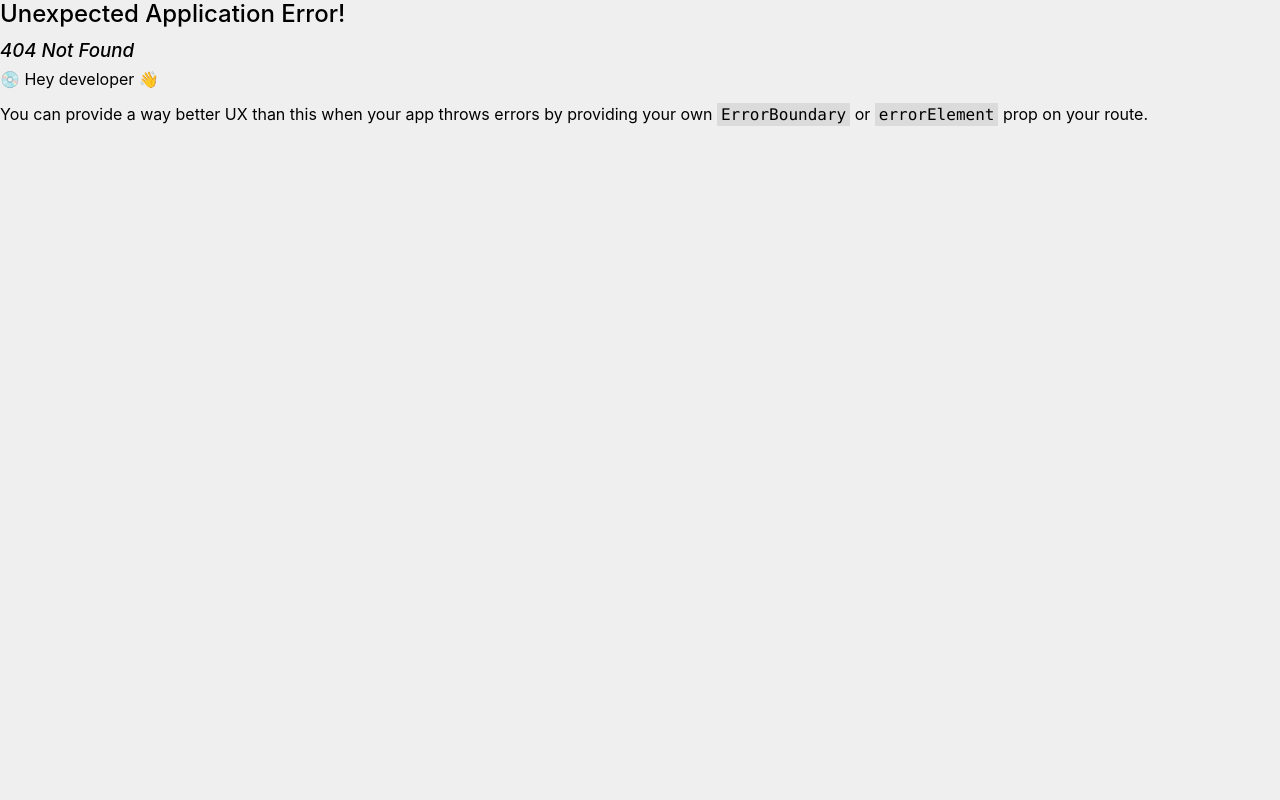
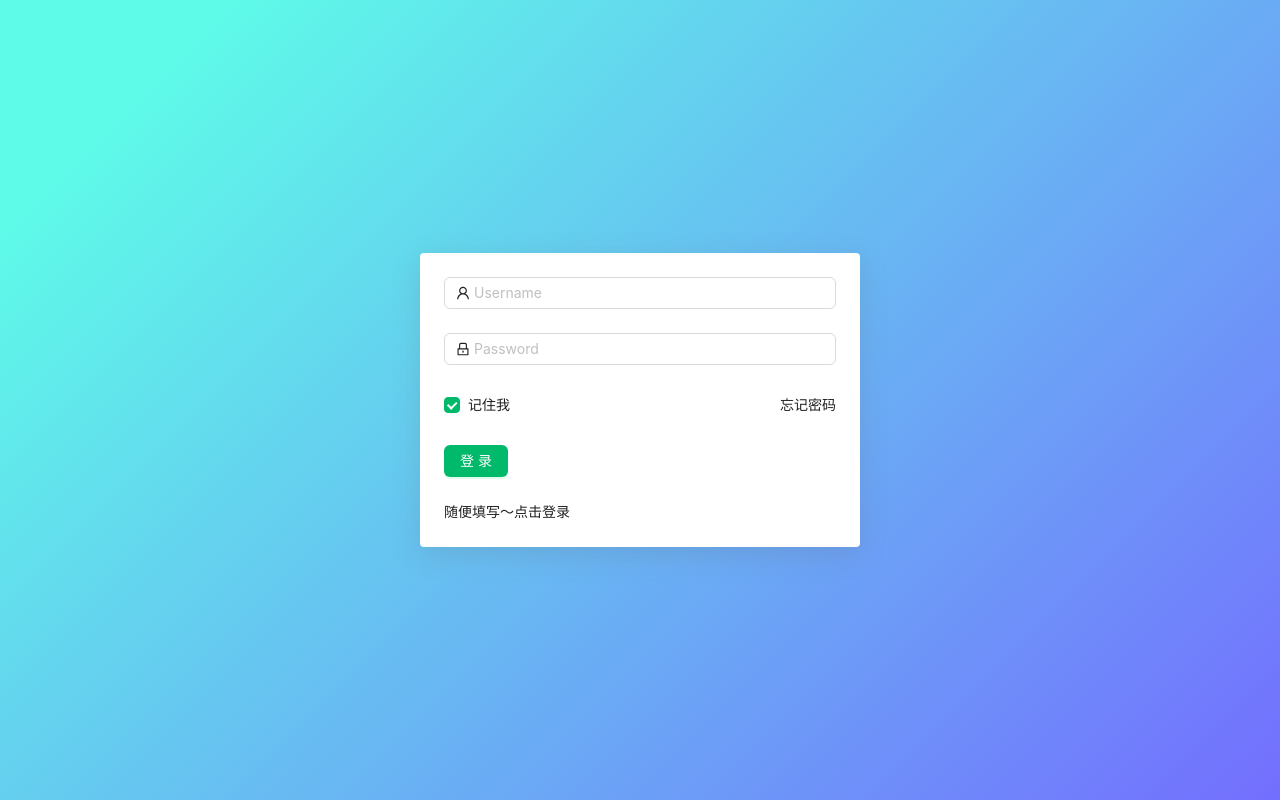
Before and after one commit to yellowsae/react-template, a React (Vite) app: page /login in a window 1280 px wide. Before the commit this address had no page. Built offline with nearby package versions, Linux system fonts and the light colour scheme.

Commit message:
chore♻️:  add test axios page show

```diff
--- a/package.json
+++ b/package.json
@@ -10,6 +10,7 @@
     "preview": "vite preview"
   },
   "dependencies": {
+    "@ant-design/icons": "^5.1.4",
     "antd": "^5.6.4",
     "axios": "^1.4.0",
     "dayjs": "^1.11.9",
--- a/src/api/hotNewsApi/index.ts
+++ b/src/api/hotNewsApi/index.ts
@@ -1,16 +1,9 @@
-import useSWR from 'swr'
 import { httpClient } from '@/utils/request'
-import { NewItem } from './types'
 
-export const useFetchHotNews = (type: string) => {
-  const { data, isValidating } = useSWR(`/new?type=${type}`, (url) =>
-    httpClient.get<{ list: NewItem[] }>(url, {
-      successCode: 200,
-    })
-  )
-
+export const useFetchHotNews = () => {
+  const { data } = httpClient.get('/news').then((res) => res.data)
   return {
-    hotNews: data?.data.list,
-    isValidating,
+    hotNews: data,
+    // isValidating,
   }
 }
--- /dev/null
+++ b/src/components/ErrorBoundary/index.tsx
@@ -0,0 +1,17 @@
+import { useRouteError } from 'react-router-dom'
+
+const ErrorBoundary = () => {
+  const error = useRouteError() as any
+
+  return (
+    <div style={{ padding: "12px" }}>
+      <h1>Oops!</h1>
+      <p>Sorry, an unexpected error has occurred.</p>
+      <p>
+        <i>{error?.statusText || error?.message}</i>
+      </p>
+    </div>
+  )
+}
+
+export default ErrorBoundary
--- a/src/pages/HotNews/index.tsx
+++ b/src/pages/HotNews/index.tsx
@@ -16,7 +16,9 @@ const NAVS = [
 const HotNews = () => {
   const [active, setActive] = useState(NAVS[0].id)
 
-  const { hotNews, isValidating } = useFetchHotNews(active)
+  const { hotNews, isValidating } = useFetchHotNews()
+
+  console.log(hotNews, 'hotNews')
 
   return (
     <div style={{ height: '100%', display: 'flex', flexDirection: 'column' }}>
--- /dev/null
+++ b/src/pages/Login/index.module.scss
@@ -0,0 +1,14 @@
+.login_page {
+  display: flex;
+  justify-content: center;
+  align-items: center;
+  height: 100vh;
+  background-image: linear-gradient( 135deg, #5EFCE8 10%, #736EFE 100%);
+  .login_form {
+    padding: 24px;
+    width: 440px;
+    border-radius: 4px;
+    box-shadow: rgba(100, 100, 111, 0.2) 0px 7px 29px 0px;
+    background: #fff;
+  }
+}
--- /dev/null
+++ b/src/pages/Login/index.tsx
@@ -0,0 +1,56 @@
+import { useNavigate } from 'react-router-dom'
+import { Button, Checkbox, Form, Input } from 'antd'
+import { LockOutlined, UserOutlined } from '@ant-design/icons'
+import styles from './index.module.scss'
+
+const Login = () => {
+  const navigate = useNavigate()
+
+  const onFinish = (values: any) => {
+    console.log('Received values of form: ', values)
+    navigate('/home')
+  }
+
+  return (
+    <div className={styles.login_page}>
+      <Form
+        name="normal_login"
+        className={styles.login_form}
+        initialValues={{ remember: true }}
+        onFinish={onFinish}
+      >
+        <Form.Item
+          name="username"
+          rules={[{ required: true, message: 'Please input your Username!' }]}
+        >
+          <Input prefix={<UserOutlined />} placeholder="Username" />
+        </Form.Item>
+        <Form.Item
+          name="password"
+          rules={[{ required: true, message: 'Please input your Password!' }]}
+        >
+          <Input prefix={<LockOutlined />} type="password" placeholder="Password" />
+        </Form.Item>
+        <Form.Item>
+          <Form.Item name="remember" valuePropName="checked" noStyle>
+            <Checkbox>记住我</Checkbox>
+          </Form.Item>
+
+          <a href="" style={{ float: 'right' }}>
+            忘记密码
+          </a>
+        </Form.Item>
+
+        <Form.Item>
+          <Button type="primary" htmlType="submit">
+            登录
+          </Button>
+        </Form.Item>
+
+        随便填写～点击登录
+      </Form>
+    </div>
+  )
+}
+
+export default Login
--- a/src/router/index.tsx
+++ b/src/router/index.tsx
@@ -1,21 +1,34 @@
-import { createBrowserRouter, Navigate } from 'react-router-dom'
+import { createBrowserRouter, Navigate, redirect } from 'react-router-dom'
 import type { RouteObject } from 'react-router-dom'
 import { lazy } from 'react'
 import lazyLoad from "./lazyLoad"
 
 import Layout from '@/components/Layout'
 
-// import Home from "@/pages/Home"
-// import About from "@/pages/About"
+import { userInfoStore } from '@/stores'
 
-const Home = lazy(() => import('@/pages/Home'))
-const About = lazy(() => import('@/pages/About'))
-const HotNews = lazy(() => import('@/pages/HotNews'))
+import ErrorBoundary from '@/components/ErrorBoundary'
+
+const authLoader = () => {
+  const token = userInfoStore.getState().userInfo?.token
+
+  if (!token) {
+    return redirect(`/login?to=${window.location.pathname + window.location.search}`)
+  }
+
+  return null
+}
 
 const routes: RouteObject[] = [
   {
+    path: 'login',
+    element: lazyLoad(lazy(() => import('@/pages/Login')))
+  },
+  {
     path: '/',
     element: <Layout />,
+    // loader: authLoader,
+    errorElement: <ErrorBoundary />,
     children: [
       {
         index: true,
@@ -23,15 +36,15 @@ const routes: RouteObject[] = [
       },
       {
         path: 'home',
-        element: lazyLoad(Home)
+        element: lazyLoad(lazy(() => import('@/pages/Home')))
       },
       {
         path: 'about',
-        element: lazyLoad(About)
+        element: lazyLoad(lazy(() => import('@/pages/About')))
       },
       {
         path: 'hotNews',
-        element: lazyLoad(HotNews)
+        element: lazyLoad(lazy(() => import('@/pages/HotNews')))
       }
     ]
   }
--- a/vite.config.ts
+++ b/vite.config.ts
@@ -13,7 +13,7 @@ export default defineConfig({
   server: {
     proxy: {
       '/new': {
-        target: 'http://www.ggapi.cn/api',
+        target: 'https://autumnfish.cn/api/joke/list?num=10&pag',
         changeOrigin: true,
       }
     }
```
Also changed, not shown: 1 other file (tests, documents, lock files or other folders).
